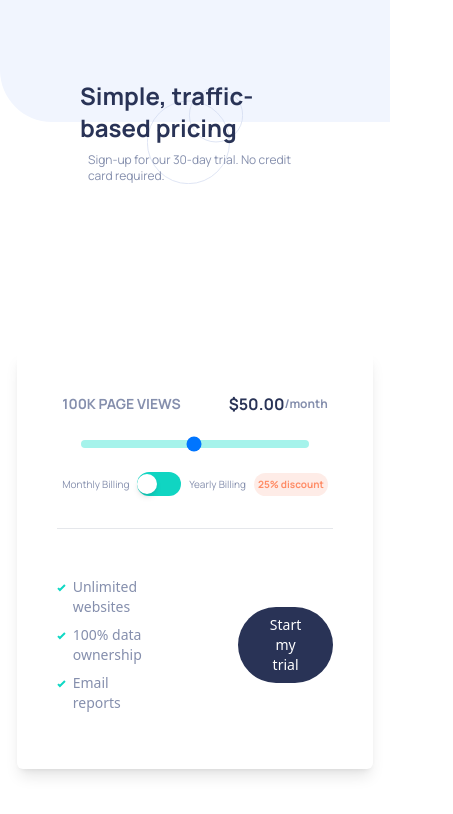
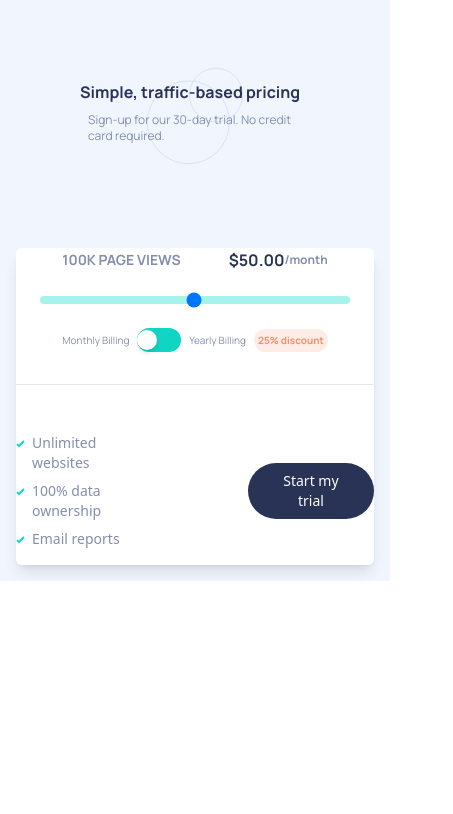
Before and after one commit to lavollmer/interactive-pricing-tool, a React (Vite) app: page / in a window 390 px wide. Shown: the top 814 px of the page, 453 px wide, since content can reach past the window. Built offline with nearby package versions, Linux system fonts and the light colour scheme.

Commit message:
working on mobile responsiveness

```diff
--- a/index.html
+++ b/index.html
@@ -10,7 +10,7 @@
       rel="stylesheet"
     />
     <meta name="viewport" content="width=device-width, initial-scale=1.0" />
-    <title>Interactive Pricing Tools</title>
+    <title>Interactive Pricing Tool</title>
   </head>
   <body>
     <div id="root"></div>
--- a/src/App.jsx
+++ b/src/App.jsx
@@ -17,7 +17,7 @@ function App() {
       {/* top part of the home page */}
       <div className="flex flex-col items-center justify-center relative">
         <img
-          className="absolute top-0 left-0 w-full  object-cover z-0"
+          className="absolute top-0 left-0 w-full h-full  object-cover z-0"
           src={bgPattern}
           alt="Background pattern"
         />
@@ -27,8 +27,8 @@ function App() {
             alt="Background circles"
             className="h-24 w-24 absolute justify-center items-center"
           />
-          <div className="z-10 flex flex-col items-center">
-            <h1 className="font-bold text-dark-desaturated-blue text-2xl font-manrope">
+          <div className="z-10 flex flex-col">
+            <h1 className="font-bold text-dark-desaturated-blue text-md md:text-2xl font-manrope">
               Simple, traffic-based pricing
             </h1>
             <h2 className="text-grayish-blue m-2 text-xs font-manrope">
@@ -36,8 +36,8 @@ function App() {
             </h2>
           </div>
         </div>
-        <div className="flex p-20 relative">
-          <div className="bg-white shadow-lg rounded-md p-10">
+        <div className="flex p-4 md:p-20 relative">
+          <div className="bg-white shadow-lg rounded-md md:p-10">
             <div className="flex flex-row space-x-12 items-center justify-center">
               <h2 className="font-manrope font-bold text-sm md:text-md text-grayish-blue">
                 100K PAGE VIEWS
```
